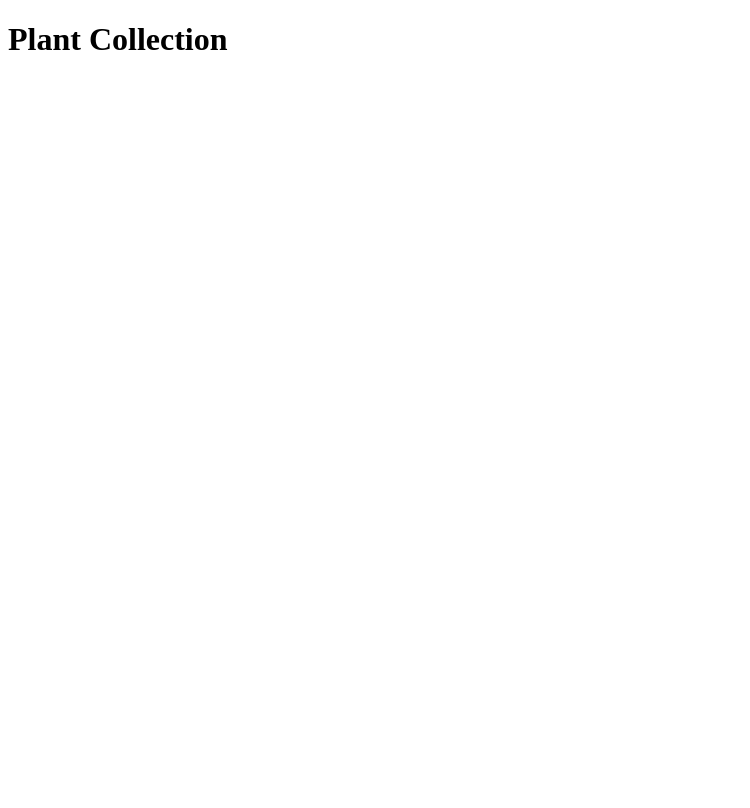
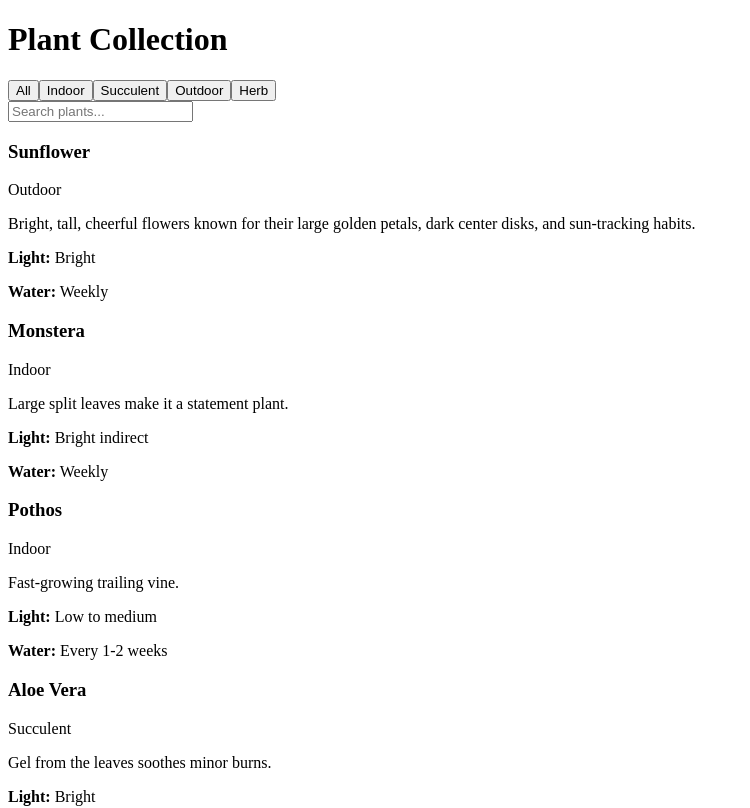
Before and after one commit to danilow2304/plant-app, a React (Vite) app: page / in a window 1280 px wide. Shown: the top 808 px of the page, without its empty margins (0-750 px from the left). Built offline with nearby package versions, Linux system fonts and the light colour scheme.

Commit message:
Add plant data, components, and search

```diff
--- a/src/App.jsx
+++ b/src/App.jsx
@@ -1,3 +1,29 @@
+import { useState } from "react";
+import plants from "./data/plants";
+import Header from "./components/Header";
+import Navigation from "./components/Navigation";
+import SearchBar from "./components/SearchBar";
+import PlantList from "./components/PlantList";
+import Footer from "./components/Footer";
+
 export default function App() {
-  return <h1>Plant Collection</h1>;
+  const [searchTerm, setSearchTerm] = useState("");
+
+  const categories = ["All", "Indoor", "Succulent", "Outdoor", "Herb"];
+
+  const visiblePlants = plants.filter((p) =>
+    p.name.toLowerCase().includes(searchTerm.trim().toLowerCase())
+  );
+
+  return (
+    <div className="app">
+      <Header />
+      <Navigation categories={categories} />
+      <main>
+        <SearchBar value={searchTerm} onChange={setSearchTerm} />
+        <PlantList plants={visiblePlants} />
+      </main>
+      <Footer />
+    </div>
+  );
 }
--- /dev/null
+++ b/src/components/Footer.jsx
@@ -0,0 +1,7 @@
+export default function Footer() {
+  return (
+    <footer>
+      <p>{new Date().getFullYear()} Plant Collection</p>
+    </footer>
+  );
+}
--- /dev/null
+++ b/src/components/Header.jsx
@@ -0,0 +1,7 @@
+export default function Header() {
+  return (
+    <header>
+      <h1>Plant Collection</h1>
+    </header>
+  );
+}
--- /dev/null
+++ b/src/components/Navigation.jsx
@@ -0,0 +1,9 @@
+export default function Navigation({ categories }) {
+  return (
+    <nav>
+      {categories.map((c) => (
+        <button key={c}>{c}</button>
+      ))}
+    </nav>
+  );
+}
--- /dev/null
+++ b/src/components/PlantCard.jsx
@@ -0,0 +1,12 @@
+export default function PlantCard({ plant }) {
+    const { name, category, light, water, description } = plant;
+    return (
+        <article className="plant-card">
+            <h3>{name}</h3>
+            <span className="tag">{category}</span>
+            <p>{description}</p>
+            <p><strong>Light:</strong> {light}</p>
+            <p><strong>Water:</strong> {water}</p>
+        </article>
+    );
+}
--- /dev/null
+++ b/src/components/PlantList.jsx
@@ -0,0 +1,11 @@
+import PlantCard from "./PlantCard";
+
+export default function PlantList({ plants }) {
+  return (
+    <section className="plant-list">
+      {plants.map((plant) => (
+        <PlantCard key={plant.id} plant={plant} />
+      ))}
+    </section>
+  );
+}
--- /dev/null
+++ b/src/components/SearchBar.jsx
@@ -0,0 +1,11 @@
+export default function SearchBar({ value, onChange }) {
+  return (
+    <input
+      type="text"
+      placeholder="Search plants..."
+      value={value}
+      onChange={(e) => onChange(e.target.value)}
+      aria-label="Search plants"
+    />
+  );
+}
--- a/src/data/plants.js
+++ b/src/data/plants.js
@@ -1,5 +1,5 @@
 const plants = [
-  { id: 1, name: "Snake Plant", category: "Indoor", light: "Low", water: "Every 2-3 weeks", description: "Nearly indestructible and great for beginners." },
+  { id: 1, name: "Sunflower", category: "Outdoor", light: "Bright", water: "Weekly", description: "Bright, tall, cheerful flowers known for their large golden petals, dark center disks, and sun-tracking habits." },
   { id: 2, name: "Monstera", category: "Indoor", light: "Bright indirect", water: "Weekly", description: "Large split leaves make it a statement plant." },
   { id: 3, name: "Pothos", category: "Indoor", light: "Low to medium", water: "Every 1-2 weeks", description: "Fast-growing trailing vine." },
   { id: 4, name: "Aloe Vera", category: "Succulent", light: "Bright", water: "Every 3 weeks", description: "Gel from the leaves soothes minor burns." },
@@ -7,7 +7,7 @@ const plants = [
   { id: 6, name: "Echeveria", category: "Succulent", light: "Full sun", water: "Every 2 weeks", description: "Rosette-shaped succulent in many colors." },
   { id: 7, name: "Lavender", category: "Outdoor", light: "Full sun", water: "Weekly", description: "Fragrant purple blooms that attract pollinators." },
   { id: 8, name: "Hydrangea", category: "Outdoor", light: "Partial sun", water: "2-3 times weekly", description: "Big clusters of flowers in summer." },
-  { id: 9, name: "Basil", category: "Herb", light: "Full sun", water: "Every 2-3 days", description: "Classic kitchen herb that loves warmth." },
+  { id: 9, name: "Basil", category: "Herb", light: "Full sun", water: "Every 2-3 days", description: "Classic kitchen herb that loves the warmth." },
   { id: 10, name: "Mint", category: "Herb", light: "Partial sun", water: "Every 2-3 days", description: "Spreads fast, so keep it in a pot." },
 ];
 
```
